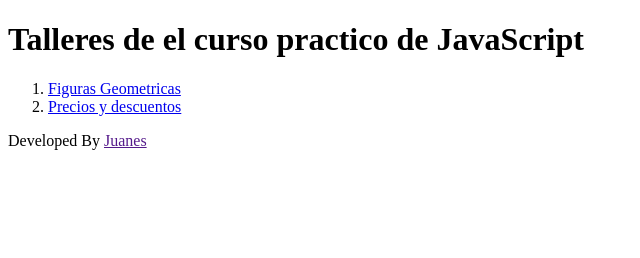
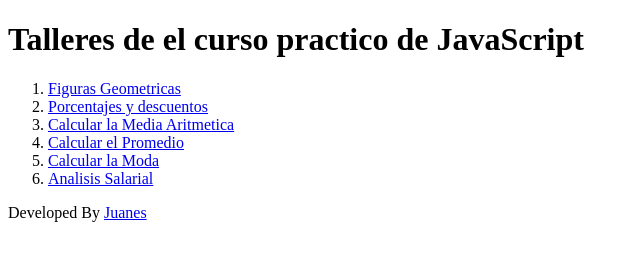
Before and after one commit to Juanes3105/curso-practico-javascript-platzi, a plain HTML site: page index.html in a window 1280 px wide. Shown: the whole page, without its empty margins (0-640 px from the left). Drawn offline with Linux system fonts and the light colour scheme.

Commit message:
Update index.html

```diff
--- a/index.html
+++ b/index.html
@@ -15,15 +15,27 @@
             <nav>
                 <ol>
                     <li>
-                        <a href="./figuras/figuras.html">Figuras Geometricas</a>
+                        <a href="./figuras.html">Figuras Geometricas</a>
                     </li>
                     <li>
-                        <a href="./figuras/figuras.html">Precios y descuentos</a>
+                        <a href="./descuentos.html">Porcentajes y descuentos</a>
+                    </li>
+                    <li>
+                        <a href="./mediana.html">Calcular la Media Aritmetica</a>
+                    </li>
+                    <li>
+                        <a href="./promedio.html">Calcular el Promedio</a>
+                    </li>
+                    <li>
+                        <a href="./moda.html">Calcular la Moda</a>
+                    </li>
+                    <li>
+                        <a href="./salarios.html">Analisis Salarial</a>
                     </li>
                 </ol>
             </nav>
         </section>
     </main>
-    <footer>Developed By <a href="">Juanes</a></footer>
+    <footer>Developed By <a href="https://github.com/Juanes3105">Juanes</a></footer>
 </body>
 </html>
```
